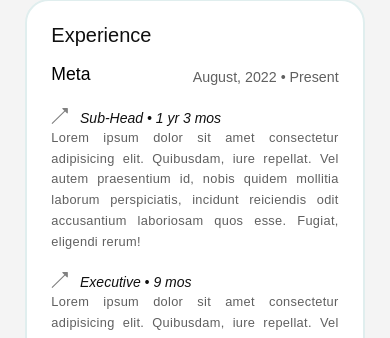
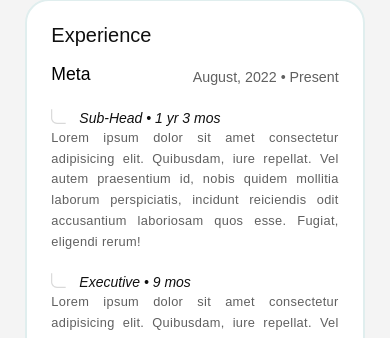
Before and after one commit to GDSC-NMIMS-MPSTME-Mumbai/campuslink, a Next.js app: page /cv in a window 390 px wide. Shown: the part 504-842 px from the top of the page. Built offline with nearby package versions, Linux system fonts and the light colour scheme.

Commit message:
arrow of exp fixed

```diff
--- a/src/components/position.tsx
+++ b/src/components/position.tsx
@@ -12,7 +12,7 @@
       <img src="images/Exp_arrow.svg" alt="Arrow" className="h-12 md:w-16 hidden md:block" />
       <div className="flex flex-col">
         <div className="flex gap-3">
-          <img src="images/Arrow.svg" alt="" className='h-4 md:hidden '/>
+          <img src="images/Exp_arrow.svg" alt="" className='h-4 md:hidden '/>
           <h1 className="text-[#101010] italic text-sm lg:text-lg font-[400]">{pos}</h1>
         </div>
         <p className="text-[#606060] text-[0.8rem] leading-relaxed tracking-wide  lg:text-[0.9rem] text-justify">{description}</p>
```
